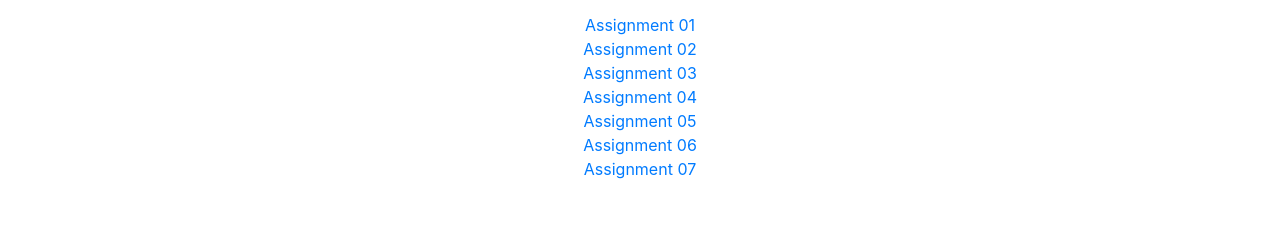
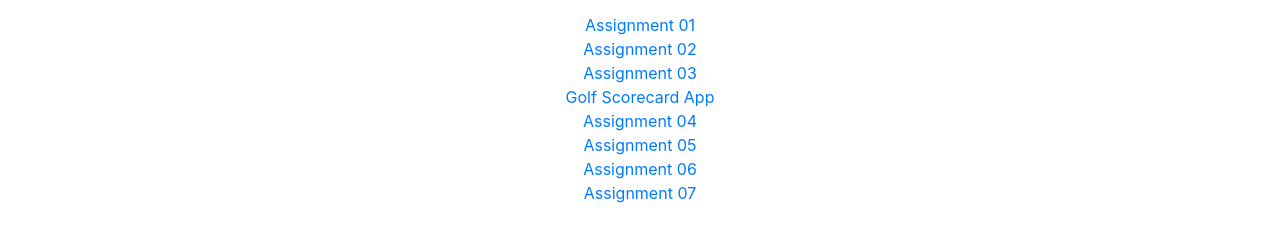
Before and after one commit to JustinGanzak/justinganzak.github.io, a website: page index.html in a window 1280 px wide. Shown: the part 193-434 px from the top of the page. Drawn offline with Linux system fonts and the light colour scheme.

Commit message:
Update index.html

```diff
--- a/index.html
+++ b/index.html
@@ -54,6 +54,8 @@
     <br>
     <a href="/assignments/assignment03.html">Assignment 03</a>
     <br>
+    <a href="golfScorecard.html">Golf Scorecard App</a>
+    <br>
     <a href="/assignments/assignment04.html">Assignment 04</a>
     <br>
     <a href="/assignments/assignment05.html">Assignment 05</a>
```
